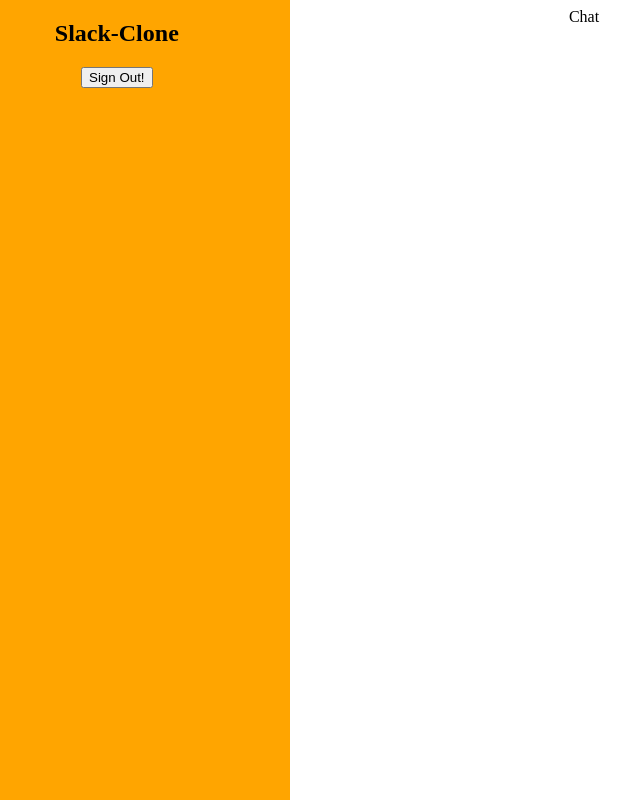
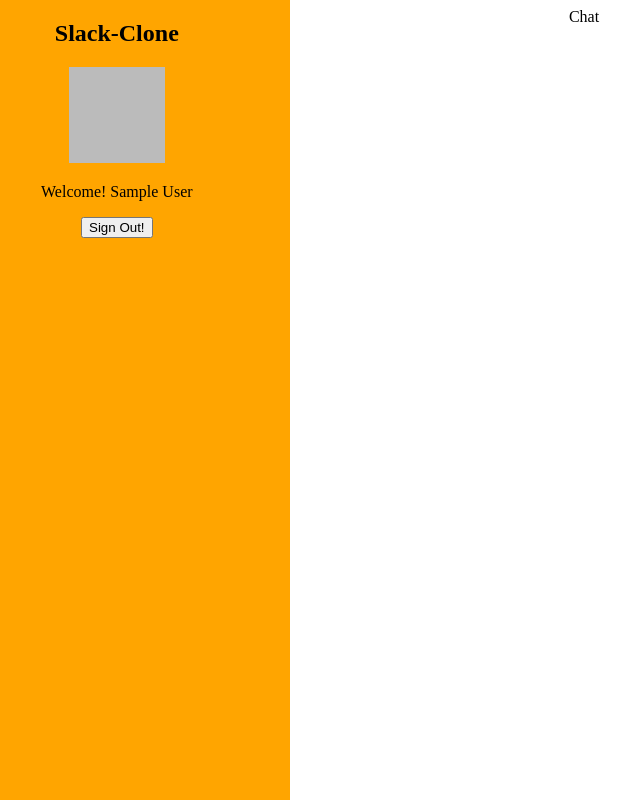
Before and after one commit to vivekpatial07/slack-clone, a React app: page / in a window 1280 px wide. Shown: the whole page, without its empty margins (56-696 px from the left). Built offline with nearby package versions, Linux system fonts and the light colour scheme; no server answers; sample sign-in values are in the browser's storage.

Commit message:
avatar and name added to sidebar

```diff
--- a/src/components/Main/SidePanel/SidePanel.js
+++ b/src/components/Main/SidePanel/SidePanel.js
@@ -1,4 +1,5 @@
 import React, { Component } from "react";
+import { connect } from "react-redux";
 import classes from "./SidePanel.css";
 import firebase from "../../../firebase";
 export class SidePanel extends Component {
@@ -12,17 +13,23 @@
       .catch((err) => console.log(err));
   };
   render() {
+    console.log(this.props.avatar);
     return (
       <div className={classes.SidePanel}>
         <h2>Slack-Clone</h2>
-        {/* <div>
-          <img src={} />
-          <p>Welcome! {}</p>
-        </div> */}
+        <div>
+          <img src={this.props.avatar} alt="avatar" />
+          <p>Welcome! {this.props.username}</p>
+        </div>
         <button onClick={this.signOutHandler}>Sign Out!</button>
       </div>
     );
   }
 }
-
-export default SidePanel;
+const mapStateToProps = (state) => {
+  return {
+    username: state.user.currentUser.displayName,
+    avatar: state.user.currentUser.photoURL,
+  };
+};
+export default connect(mapStateToProps)(SidePanel);
```
